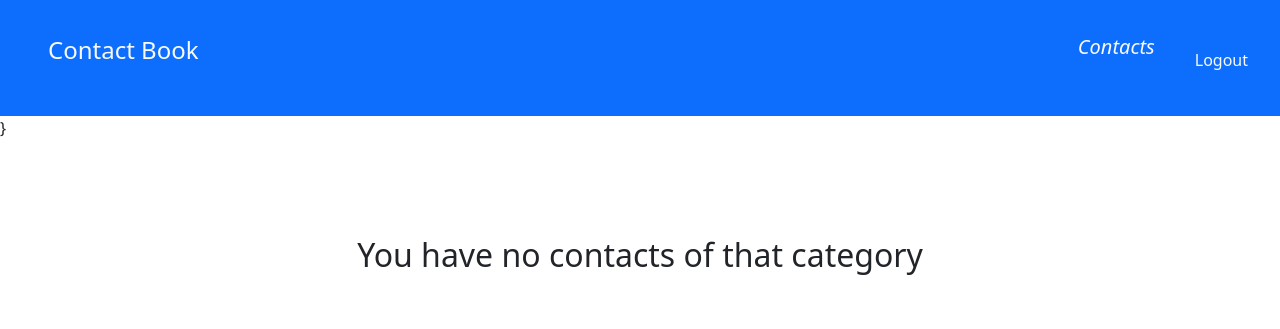
After one commit to anton-mirazchiyski/ContactBook, a Django app: page /contacts/1 in a window 1280 px wide. The commit adds this page. Shown: the top 329 px of the page. Run offline with Django 5.2, Linux system fonts and the light colour scheme; the visitor is signed in with stand-in values (Sample User, id 1); data comes from the database, SQL or seed files in the repository; data that the repository does not hold is empty.

Commit message:
Add filters for contacts by category

```diff
--- a/contact_book/contacts/urls.py
+++ b/contact_book/contacts/urls.py
@@ -1,7 +1,11 @@
 from django.urls import path
 
-from contact_book.contacts.views import show_all_contacts
+from contact_book.contacts.views import show_all_contacts, show_contacts_by_category
 
 urlpatterns = [
     path('all/', show_all_contacts, name='all_contacts'),
+    path('<str:category>', show_contacts_by_category, name='family_contacts'),
+    path('<str:category>', show_contacts_by_category, name='friends_contacts'),
+    path('<str:category>', show_contacts_by_category, name='work_contacts'),
+    path('<str:category>', show_contacts_by_category, name='other_contacts'),
 ]
--- a/contact_book/contacts/views.py
+++ b/contact_book/contacts/views.py
@@ -18,3 +18,17 @@ def show_all_contacts(request):
         context[name] = contacts
 
     return render(request, 'contacts/contacts-all.html', context)
+
+
+def show_contacts_by_category(request, category):
+    category = category.capitalize()
+    current_account = UserModel.objects.get(username=request.user.username)
+    contacts = current_account.contact_set.filter(category=category)
+
+    context = {
+        'contacts': contacts,
+        'category': category,
+        'number_of_contacts': contacts.count(),
+    }
+
+    return render(request, 'contacts/contacts-category.html', context)
--- /dev/null
+++ b/templates/contacts/contacts-category.html
@@ -0,0 +1,22 @@
+{% extends 'base.html' %}
+
+{% block title %} Your {{ category|lower }} contacts {% endblock %}
+
+{% block page_content %}}
+
+    <div class="p-5">
+        {% if contacts %}
+            <h2 class="mb-4">{{ category }}</h2>
+            <div class="contacts-container d-flex mb-5">
+                {% for contact in contacts %}
+                    {% include 'partials/contact-info.html' %}
+                {% endfor %}
+            </div>
+            <h3 class="text-center">Number of {{ category|lower }} contacts: {{ number_of_contacts }}</h3>
+
+        {% else %}
+            <h2 class="text-center mt-5">You have no contacts of that category</h2>
+        {% endif %}
+    </div>
+
+{% endblock %}
```
Also changed, not shown: templates/contacts/contacts-all.html (+8 -0 lines).
